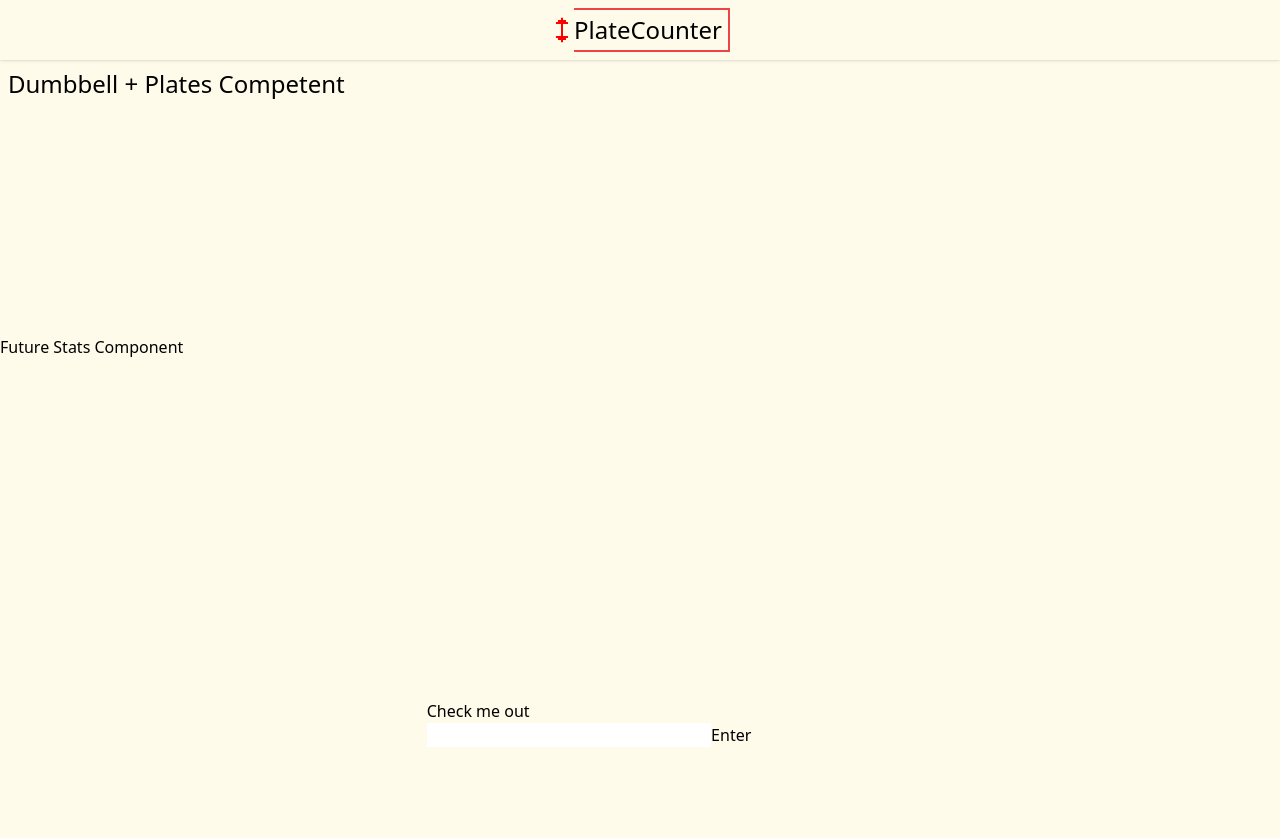
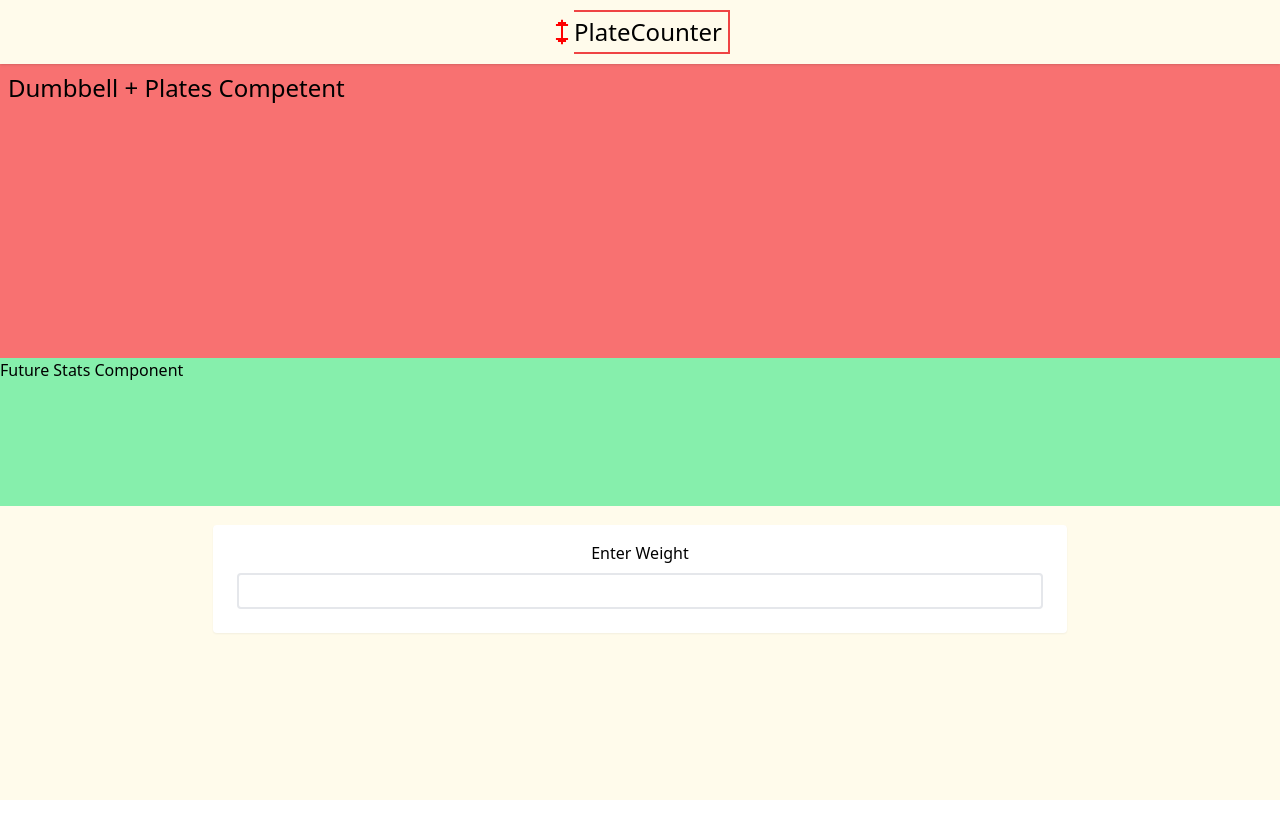
Before and after one commit to PeytonCurr/plate_counter, a React (Create React App) app: page / in a window 1280 px wide. Shown: the top 838 px of the page. After the commit the page ends 800 px from the top, so only its background shows below. Built offline with nearby package versions, Linux system fonts and the light colour scheme.

Commit message:
Fixing page layout

```diff
--- a/src/App.jsx
+++ b/src/App.jsx
@@ -12,22 +12,20 @@ function App() {
 
   return (
     <>
-      <div>
+      <div className='bg-amber-50'>
         <Navbar></Navbar>
-        <section className='grid grid-col-1 h-screen bg-amber-50'>
+        <section className='grid grid-col-1 grid-rows-5' style={{ height: "92vh" }}>
 
-          <div className='text-2xl p-2 justify-center'>Dumbbell + Plates Competent</div>
+          <div className='text-2xl p-2 justify-center bg-red-400 row-span-2'>Dumbbell + Plates Competent</div>
 
-          <div className=''>Future Stats Component</div>
+          <div className='bg-green-300'>Future Stats Component</div>
 
           <div className='flex justify-center items-center'>
-            <form onSubmit={enterWeight} className='w-1/3'>
-              <div> Check me out </div>
-              <input type="number" className="w-2/3" />
-              <button type='submit'> Enter </button>
+            <form onSubmit={enterWeight} className=' bg-white rounded shadow-sm p-6 pt-4 w-2/3'>
+              <div className='text-center mb-2'> Enter Weight </div>
+              <input type="number" className="w-full rounded p-1 px-2 border-2" />
             </form>
           </div>
-
         </section>
       </div>
     </>
--- a/src/components/navbar.jsx
+++ b/src/components/navbar.jsx
@@ -4,7 +4,7 @@ import { mdiDumbbell } from '@mdi/js';
 
 function Navbar() {
   return (
-    <section className='grid grid-cols-1 bg-amber-50 shadow sticky top-0'>
+    <section className='grid grid-cols-1 shadow sticky top-0' style={{ height: "8vh" }}>
 
       <div className='text-2xl flex items-center justify-center p-2'>
         <Icon path={mdiDumbbell} size={1} color="red" rotate={45} />
```
